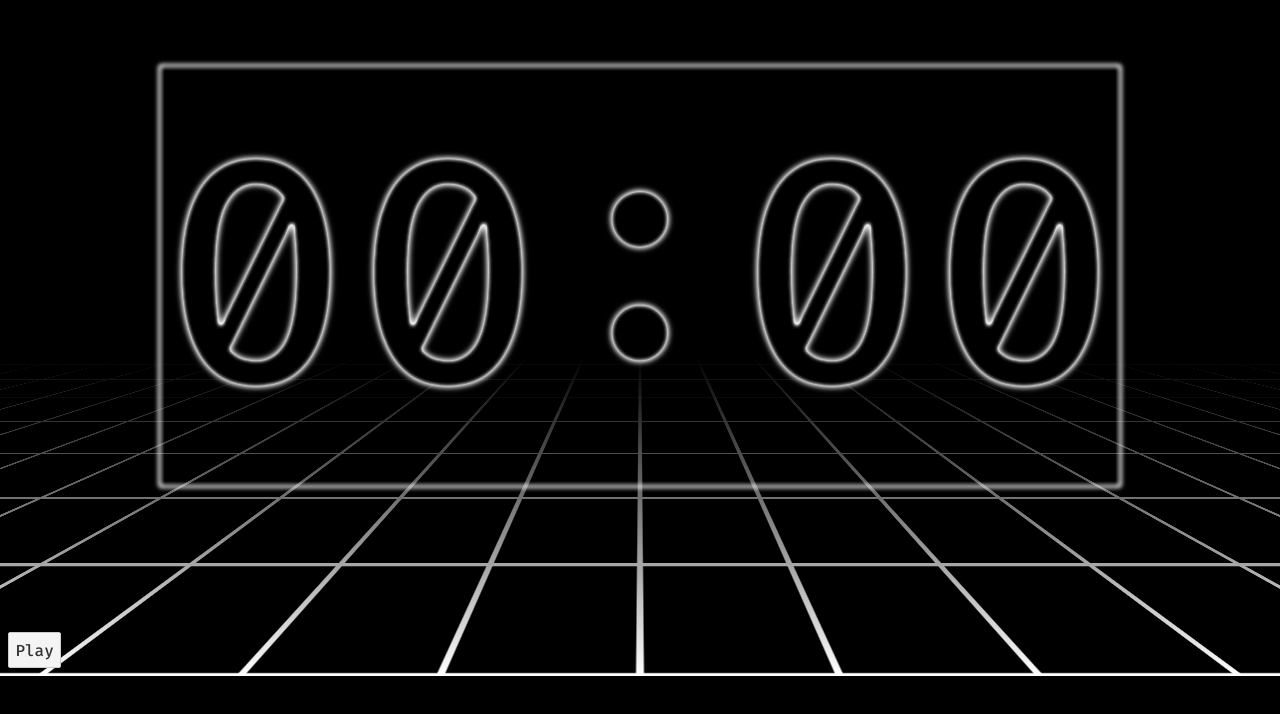
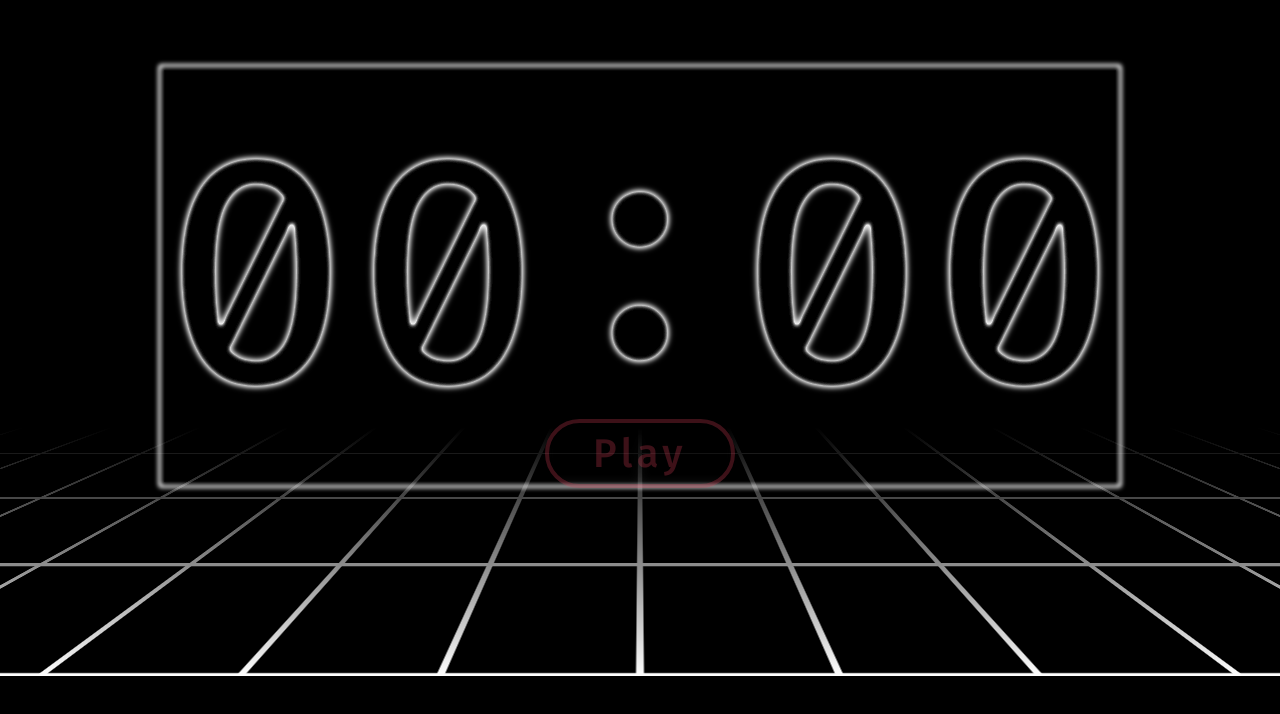
Before and after one commit to rdjpalmer/fortime, a Svelte app: page / in a window 1280 px wide. Shown: the part 124-838 px from the top of the page. Before the commit the page ends 800 px from the top, so only its background shows below. Built offline with nearby package versions, Linux system fonts and the light colour scheme.

Commit message:
Add polish

```diff
--- a/public/index.html
+++ b/public/index.html
@@ -4,7 +4,7 @@
 	<meta charset='utf-8'>
 	<meta name='viewport' content='width=device-width,initial-scale=1'>
 
-	<title>Svelte app</title>
+	<title>Timer</title>
 
 	<link rel='icon' type='image/png' href='/favicon.png'>
 	<link rel='stylesheet' href='/global.css'>
--- a/src/App.svelte
+++ b/src/App.svelte
@@ -6,7 +6,10 @@
 	let time = 0;
 	let counting = false;
 	let hasStarted = false;
-	let timer = new Timer(time, handleUpdate);
+	let timer = new Timer(time, {
+		onUpdate: handleUpdate,
+		onEnd: handleEnd
+	});
 
 	function handleChange(nextTime) {
 		time = nextTime;
@@ -15,6 +18,10 @@
 
 	function toggleCounting(event) {
 		event.preventDefault();
+
+		if (time < 1000) {
+			return;
+		}
 
 		counting = !counting;
 
@@ -31,6 +38,11 @@
 		time = nextTime;
 	}
 
+	function handleEnd() {
+		time = 0;
+		counting = false;
+	}
+
 	onMount(() => {
 		document.querySelector('[contenteditable]').focus();
 	});
@@ -42,10 +54,10 @@
 	<div class="input">
 		<TimeInput time={time} onChange={handleChange} editing={!counting} />
 	</div>
-	<button type="button" class="playpause" on:click={toggleCounting}>{counting ? 'Pause' : 'Play'}</button>
+	<button disabled={time < 1000} type="button" class="playpause" on:click={toggleCounting}>{counting ? 'Pause' : 'Play'}</button>
 </main>
 
-<link href="https://fonts.googleapis.com/css2?family=Fira+Code:wght@500&family=Fira+Sans:wght@400;900&display=swap" rel="stylesheet">
+<link href="https://fonts.googleapis.com/css2?family=Fira+Code:wght@500&family=Fira+Sans:wght@500;900&display=swap" rel="stylesheet">
 
 <style>
 	:global(html) {
@@ -63,9 +75,11 @@
 	@keyframes moveBg {
 		0% {
 				background-position: 50% 0;
+				transform: translate3d(0, 0, 0) perspective(400px) rotateX(42deg) scale(2);
 		}
 		100% {
 				background-position: 50% 100%;
+				transform: translate3d(0, 0, 0) perspective(400px) rotateX(42deg) scale(2);
 		}
 	}
 
@@ -95,7 +109,7 @@
 		left: 0;
 		width: 100vw;
 		height: 100vh;
-		background: linear-gradient(180deg, rgba(0,0,0,1) 60%, rgba(0,0,0,0) 100%);
+		background: linear-gradient(180deg, rgba(0,0,0,1) 69%, rgba(0,0,0,0) 100%);
 	}
 
 	.active .floor:before {
@@ -138,7 +152,7 @@
 		mix-blend-mode: multiply;
 
 		/* Create the gradient. */
-		background-image: linear-gradient(114.5793141156962deg, rgba(6, 227, 250,1) 4.927083333333334%,rgba(229, 151, 64,1) 97.84374999999999%);;
+		background: linear-gradient(114.5793141156962deg, #0ecff8, #f64463, #fcfc27, #40F292, #0ecff8);
 
 		/* Set the background size and repeat properties. */
 		background-size: 100%;
@@ -151,28 +165,124 @@
 		filter: blur(3px);
 	}
 
+	@keyframes Gradient {
+		0% {
+			background-position:28% 0%;
+		}
+    50% {
+			background-position:73% 100%;
+		}
+    100% {
+			background-position:28% 0%;
+		}
+	}
+
 	.gradient {
-		background: linear-gradient(114.5793141156962deg, rgba(6, 227, 250,1) 4.927083333333334%,rgba(229, 151, 64,1) 97.84374999999999%);
 		position: absolute;
-		top: 0;
-		left:0;
-		width: 100%;
-		height:100%;
+		width: 200%;
+    height: 200%;
+    top: -50%;
+    left: -50%;
 		mix-blend-mode:multiply;
 		z-index: 10;
 		pointer-events:none;
 		opacity: 0;
 		transition: opacity 150ms;
+		background: linear-gradient(114.5793141156962deg, #0ecff8, #f64463, #fcfc27, #40F292);
+		background-size: 300% 300%;
+		/* animation: Gradient 20s linear infinite; */
+		/* animation-play-state: running; */
 	}
 
 	.active .gradient {
 		opacity: 1;
+		animation-play-state: running;
 	}
 
 	.playpause {
 		position: absolute;
-		top: auto;
-		bottom: 0;
+		left: 50%;
+		transform: translateX(-50%);
+		bottom: 21%;
 		z-index: 15;
+		background-color: transparent;
+
+		width: 108px;
+		height: 48px;
+
+		font-family: Fira Sans;
+		font-style: normal;
+		font-weight: 500;
+		font-size: 40px;
+		line-height: 0;
+		/* identical to box height */
+
+		display: flex;
+		align-items: center;
+		text-align: center;
+		justify-content: center;
+		letter-spacing: 0.11em;
+
+		color: rgba(6, 227, 250,1);
+		border: 4px solid rgba(6, 227, 250,1);
+
+		width: 190px;
+		height: 69px;
+
+		backdrop-filter: blur(4px);
+		/* Note: backdrop-filter has minimal browser support */
+
+		border-radius: 75px;
+		cursor: pointer;
+		transition: transform 150ms, opacity 150ms;
+
+		animation: playPauseWaiting 30s linear;
+		animation-iteration-count: infinite;
+	}
+
+	@keyframes playPauseWaiting {
+	0% {
+		color: #0ecff8;
+		border-color: #0ecff8;
+	}
+
+	25% {
+		color: #f64463;
+		border-color: #f64463;
+	}
+
+	50% {
+		color: #fcfc27;
+		border-color: #fcfc27;
+	}
+
+	75% {
+		color: #40F292;
+		border-color: #40F292;
+	}
+
+	100% {
+		color: #0ecff8;
+		border-color: #0ecff8;
+	}
+	}
+
+	.playpause:hover,
+	.playpause:focus {
+		transform: translateX(-50%) scale(1.1);
+	}
+
+	.playpause:active {
+		transform: translateX(-50%) scale(0.9);
+	}
+
+	.active .playpause,
+	.playpause[disabled] {
+		opacity: 0.25;
+		transition: none;
+	}
+
+	.active .playpause:hover {
+		opacity: 1;
 	}
 </style>
--- a/src/utils/Timer.js
+++ b/src/utils/Timer.js
@@ -1,7 +1,18 @@
 export default class Timer {
-  constructor(startTime = 0, onUpdate = () => {}) {
+  constructor(startTime = 0, callbacks) {
+    const {
+      onStart = () => {},
+      onUpdate = () => {},
+      onStop = () => {},
+      onEnd = () => {},
+    } = callbacks;
+
     this.startTime = startTime;
+    this.onStart = onStart;
     this.onUpdate = onUpdate;
+    this.onStop = onStop;
+    this.onEnd = onEnd;
+
     this.offset = null;
     this.interval = null;
     this.recording = false;
@@ -17,6 +28,7 @@ export default class Timer {
     this.recording = true;
     this.offset = Date.now();
     this.interval = setInterval(this._update, 1000);
+    this.onStart();
     return this;
   }
 
@@ -24,6 +36,7 @@ export default class Timer {
     clearInterval(this.interval);
     this.interval = null;
     this.recording = false;
+    this.onStop();
     return this;
   }
 
@@ -36,6 +49,11 @@ export default class Timer {
     const newTime = this.startTime - this._calculateTimeOffset();
     this.startTime = newTime;
     this.onUpdate(newTime);
+
+    if (newTime <= 0) {
+      this.onEnd();
+    }
+
     return this;
   }
 
```
Also changed, not shown: public/images/floor.svg.
